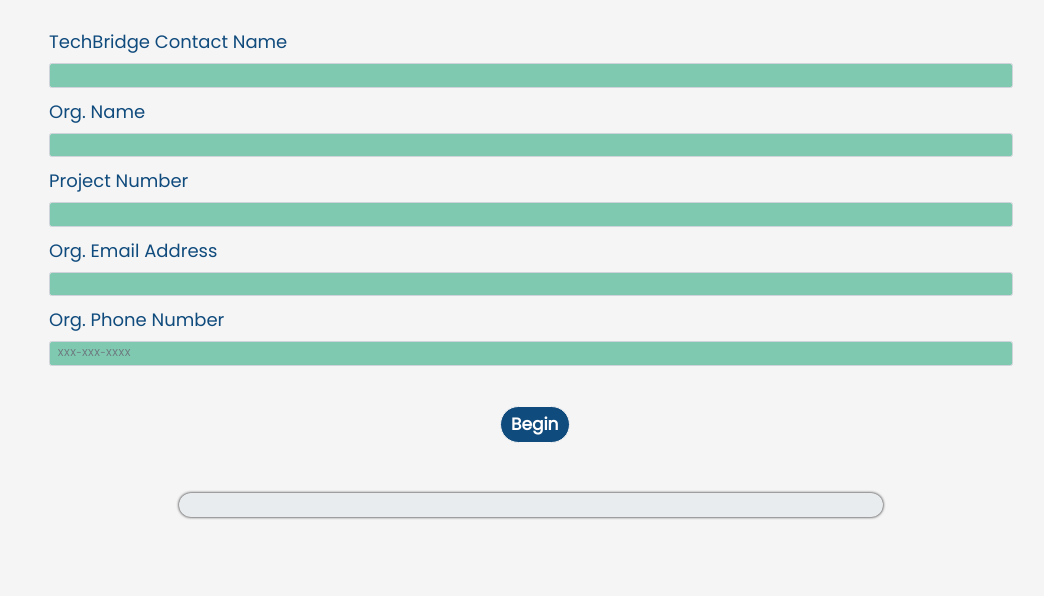
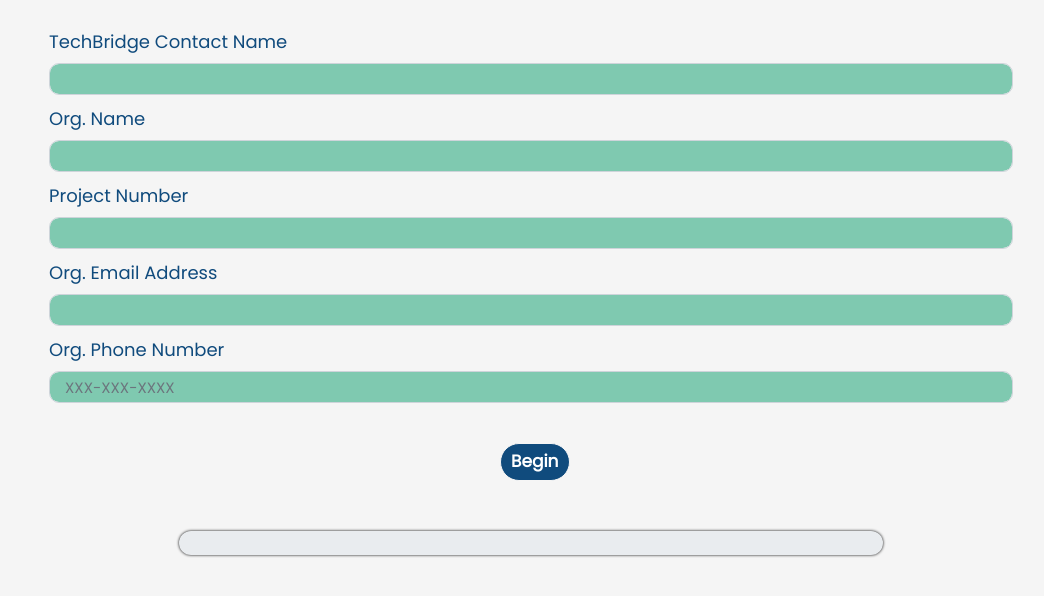
Before and after one commit to emoose1/Prototype-v3-ROI, a website: page Qs/fundraising/info.html in a window 1280 px wide. Shown: the part 172-768 px from the top of the page, without its empty margins (109-1153 px from the left). Drawn offline with nearby package versions, Linux system fonts and the light colour scheme.

Commit message:
slight style changes

```diff
--- a/sass/layouts/calcs.sass
+++ b/sass/layouts/calcs.sass
@@ -46,11 +46,15 @@
     div.form-group
         input[type="text"], input[type="email"], input[type="number"], input[type="tel"]
             background-color: $slider-background-green
+
         label.info-label
             font-size: 1.8rem
             color: $blue
         input
             margin: .3rem 0
+            padding: 1.5rem
+            font-size: 1.5rem
+            border-radius: 1rem
 
     button.btn-primary
         font-size: 1.7rem
```
Also changed, not shown: css/layouts/calcs.css, css/main.css, 2 other files.
